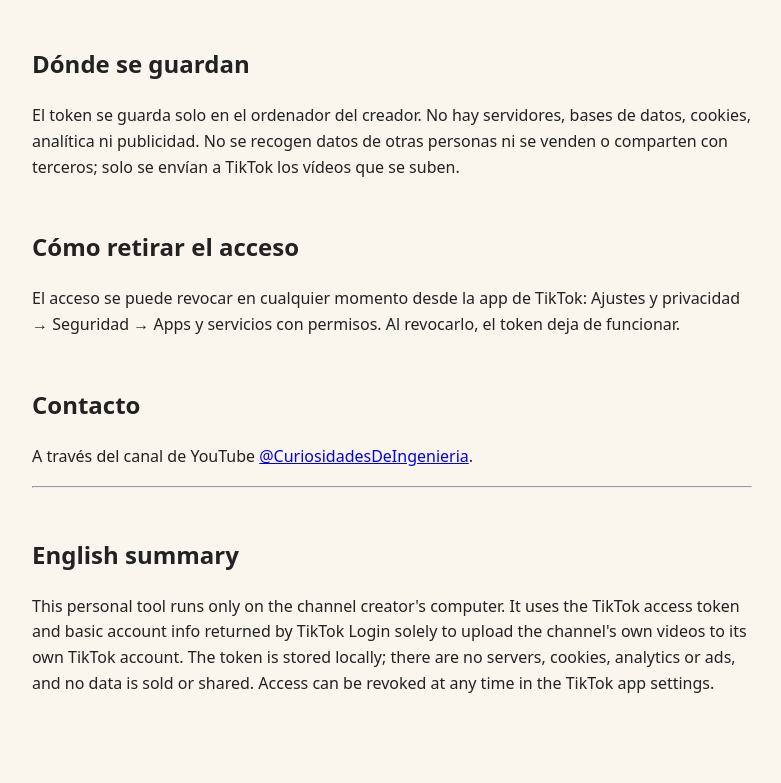
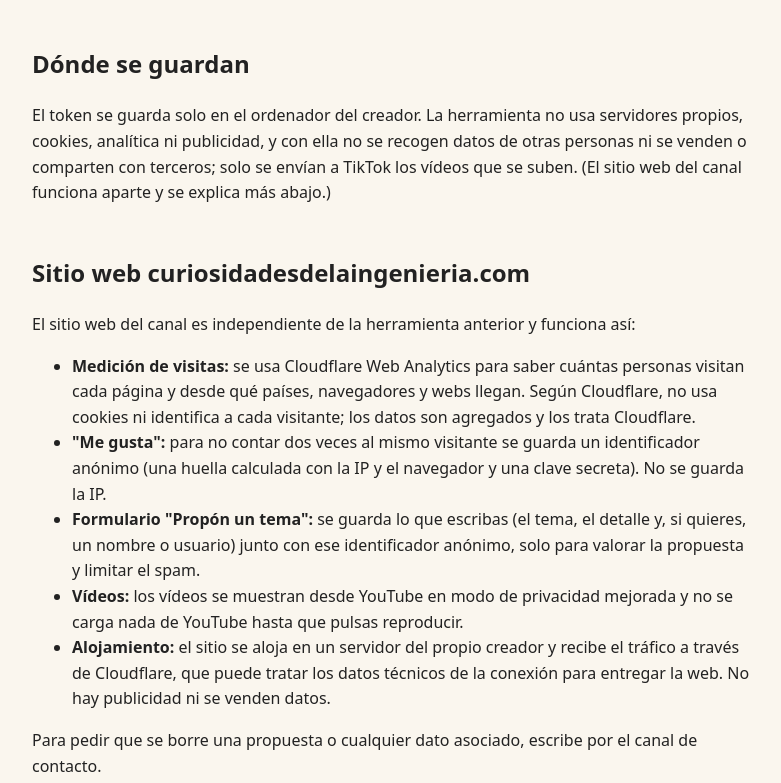
Before and after one commit to carbaxo/curiosidades-legal, a plain HTML site: page privacidad.html in a window 1280 px wide. Shown: the part 417-1200 px from the top of the page, without its empty margins (248-1029 px from the left). Before the commit the page ends 1153 px from the top, so only its background shows below. Drawn offline with Linux system fonts and the light colour scheme.

Commit message:
Privacidad: apartado del sitio web (Cloudflare Web Analytics, me gusta, propuestas); la herramienta de TikTok se acota

```diff
--- a/privacidad.html
+++ b/privacidad.html
@@ -2,7 +2,7 @@
 <title>Política de privacidad · Curiosidades de la Ingeniería</title>
 <style>body{font-family:system-ui,sans-serif;max-width:720px;margin:40px auto;padding:0 16px;line-height:1.6;color:#222;background:#faf6ee}h1{color:#c0392b}h2{margin-top:2em}small{color:#666}</style></head><body>
 <h1>Política de privacidad</h1>
-<p><small>Última actualización: 26 de septiembre de 2026</small></p>
+<p><small>Última actualización: 2 de octubre de 2026</small></p>
 <p>"Curiosidades de la Ingeniería Uploader" (la "herramienta") es una utilidad de uso personal que funciona solo en el
 ordenador del creador del canal <a href="https://www.youtube.com/@CuriosidadesDeIngenieria">Curiosidades de la
 Ingeniería</a> para subir los vídeos del canal a su propia cuenta de TikTok.</p>
@@ -13,9 +13,25 @@ Ingeniería</a> para subir los vídeos del canal a su propia cuenta de TikTok.</
 <li>Los vídeos y textos que el propio creador decide subir.</li>
 </ul>
 <h2>Dónde se guardan</h2>
-<p>El token se guarda solo en el ordenador del creador. No hay servidores, bases de datos, cookies, analítica ni
-publicidad. No se recogen datos de otras personas ni se venden o comparten con terceros; solo se envían a TikTok los
-vídeos que se suben.</p>
+<p>El token se guarda solo en el ordenador del creador. La herramienta no usa servidores propios, cookies, analítica ni
+publicidad, y con ella no se recogen datos de otras personas ni se venden o comparten con terceros; solo se envían a TikTok
+los vídeos que se suben. (El sitio web del canal funciona aparte y se explica más abajo.)</p>
+<h2>Sitio web curiosidadesdelaingenieria.com</h2>
+<p>El sitio web del canal es independiente de la herramienta anterior y funciona así:</p>
+<ul>
+<li><b>Medición de visitas:</b> se usa Cloudflare Web Analytics para saber cuántas personas visitan cada página y desde qué
+países, navegadores y webs llegan. Según Cloudflare, no usa cookies ni identifica a cada visitante; los datos son
+agregados y los trata Cloudflare.</li>
+<li><b>"Me gusta":</b> para no contar dos veces al mismo visitante se guarda un identificador anónimo (una huella calculada
+con la IP y el navegador y una clave secreta). No se guarda la IP.</li>
+<li><b>Formulario "Propón un tema":</b> se guarda lo que escribas (el tema, el detalle y, si quieres, un nombre o usuario)
+junto con ese identificador anónimo, solo para valorar la propuesta y limitar el spam.</li>
+<li><b>Vídeos:</b> los vídeos se muestran desde YouTube en modo de privacidad mejorada y no se carga nada de YouTube hasta que
+pulsas reproducir.</li>
+<li><b>Alojamiento:</b> el sitio se aloja en un servidor del propio creador y recibe el tráfico a través de Cloudflare, que
+puede tratar los datos técnicos de la conexión para entregar la web. No hay publicidad ni se venden datos.</li>
+</ul>
+<p>Para pedir que se borre una propuesta o cualquier dato asociado, escribe por el canal de contacto.</p>
 <h2>Cómo retirar el acceso</h2>
 <p>El acceso se puede revocar en cualquier momento desde la app de TikTok: Ajustes y privacidad → Seguridad → Apps y
 servicios con permisos. Al revocarlo, el token deja de funcionar.</p>
@@ -24,6 +40,9 @@ servicios con permisos. Al revocarlo, el token deja de funcionar.</p>
 <hr><h2>English summary</h2>
 <p>This personal tool runs only on the channel creator's computer. It uses the TikTok access token and basic account info
 returned by TikTok Login solely to upload the channel's own videos to its own TikTok account. The token is stored locally;
-there are no servers, cookies, analytics or ads, and no data is sold or shared. Access can be revoked at any time in the
-TikTok app settings.</p>
+the tool uses no servers of its own, cookies, analytics or ads, and no data is sold or shared. Access can be revoked at any
+time in the TikTok app settings.</p>
+<p>The channel's website (curiosidadesdelaingenieria.com) is separate: it uses Cloudflare Web Analytics (aggregate visit
+counts; no cookies according to Cloudflare), stores anonymous like counts and topic suggestions you choose to submit, loads
+YouTube videos only when you press play, and does not use ads or sell data.</p>
 </body></html>
```
